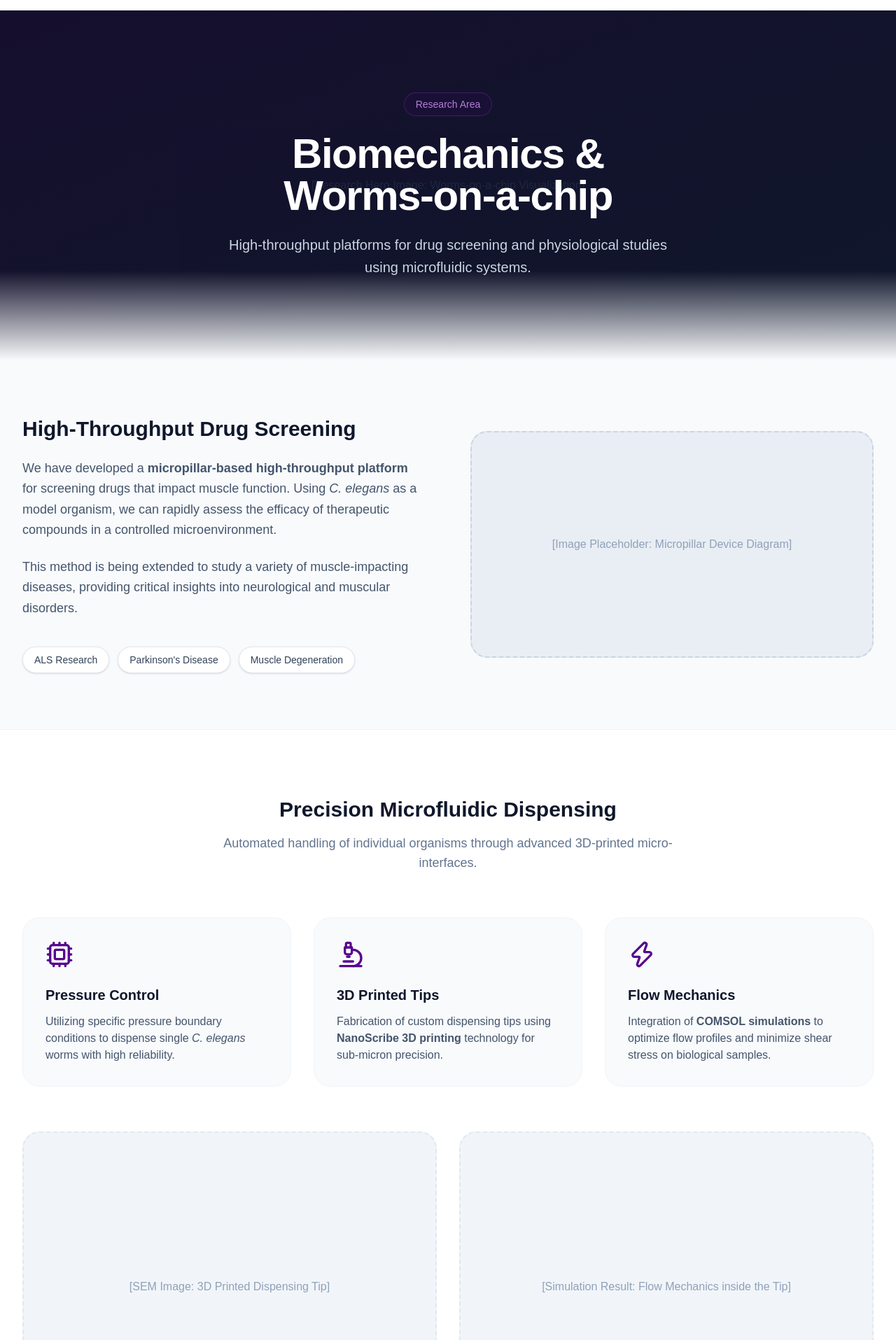
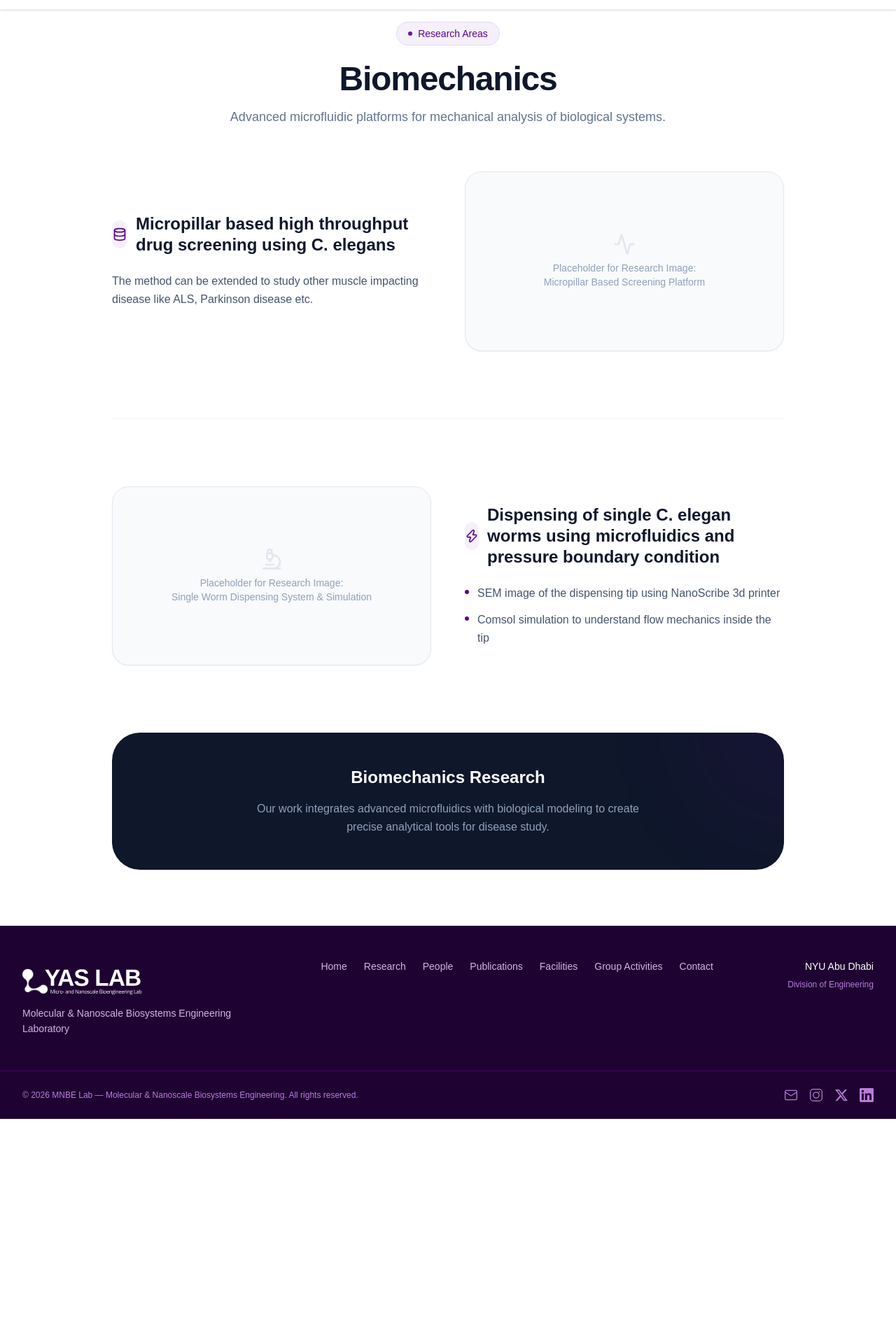
Before and after one commit to tinaytini/mnbe-lab, a Next.js app: page /research/biomechanics in a window 1280 px wide. Shown: the part 65-1980 px from the top of the page at 70% size. After the commit the page ends 1664 px from the top, so only its background shows below. Built offline with nearby package versions, Linux system fonts and the light colour scheme.

Commit message:
Refine Biomechanics page with exact text from source

```diff
--- a/src/app/research/biomechanics/page.tsx
+++ b/src/app/research/biomechanics/page.tsx
@@ -1,119 +1,94 @@
 import React from "react";
-import { Activity, Zap, Layers, Microscope, Target, Cpu } from "lucide-react";
+import { Activity, Microscope, Zap, Database } from "lucide-react";
 
 export default function BiomechanicsPage() {
     return (
-        <main className="bg-slate-50 pt-20">
-            {/* Hero Section */}
-            <section className="relative h-[500px] flex items-center justify-center bg-slate-900 overflow-hidden">
-                <div className="absolute inset-0 opacity-40">
-                    <div className="w-full h-full bg-linear-to-br from-brand-900 to-slate-900 flex items-center justify-center text-slate-700">
-                        {/* Placeholder for Hero Image */}
-                        [Research Hero Image: Worms-on-a-chip Visualization]
-                    </div>
-                </div>
-                <div className="relative z-10 text-center px-6 max-w-4xl">
-                    <span className="inline-flex items-center gap-2 px-4 py-1.5 rounded-full border border-brand-400/30 bg-brand-500/10 text-brand-300 text-sm font-medium mb-6 backdrop-blur-md">
-                        Research Area
-                    </span>
-                    <h1 className="text-4xl sm:text-6xl font-bold text-white tracking-tight mb-6">
-                        Biomechanics & <br className="hidden sm:block" /> Worms-on-a-chip
-                    </h1>
-                    <p className="text-xl text-slate-300 max-w-2xl mx-auto leading-relaxed">
-                        High-throughput platforms for drug screening and physiological studies using microfluidic systems.
-                    </p>
-                </div>
-                <div className="absolute bottom-0 left-0 right-0 h-32 bg-linear-to-t from-slate-50 to-transparent" />
+        <main className="bg-white pt-24 pb-20">
+            {/* Header section similar to the original */}
+            <section className="max-w-5xl mx-auto px-6 lg:px-8 text-center mb-16">
+                <span className="inline-flex items-center gap-2 px-4 py-1.5 rounded-full border border-brand-100 bg-brand-50 text-brand-500 text-sm font-medium mb-6">
+                    <span className="w-1.5 h-1.5 rounded-full bg-brand-500 animate-pulse" />
+                    Research Areas
+                </span>
+                <h1 className="text-4xl sm:text-5xl font-bold text-slate-900 tracking-tight mb-4">
+                    Biomechanics
+                </h1>
+                <p className="text-lg text-slate-500 max-w-2xl mx-auto">
+                    Advanced microfluidic platforms for mechanical analysis of biological systems.
+                </p>
             </section>
 
-            {/* Main Project: Micropillar-based Screening */}
-            <section className="max-w-7xl mx-auto px-6 lg:px-8 py-20">
-                <div className="grid grid-cols-1 lg:grid-cols-2 gap-16 items-center">
+            {/* Exact Content Sections */}
+            <div className="max-w-5xl mx-auto px-6 lg:px-8 space-y-24">
+
+                {/* Section 1 */}
+                <section className="grid grid-cols-1 lg:grid-cols-2 gap-12 items-center">
                     <div>
-                        <h2 className="text-3xl font-bold text-slate-900 mb-6">High-Throughput Drug Screening</h2>
-                        <div className="space-y-6 text-lg text-slate-600 leading-relaxed">
+                        <div className="flex items-center gap-3 mb-6">
+                            <div className="w-10 h-10 rounded-xl bg-brand-50 flex items-center justify-center text-brand-500">
+                                <Database className="w-5 h-5" />
+                            </div>
+                            <h2 className="text-2xl font-bold text-slate-900 leading-tight">
+                                Micropillar based high throughput drug screening using C. elegans
+                            </h2>
+                        </div>
+                        <div className="space-y-4 text-slate-600 leading-relaxed">
                             <p>
-                                We have developed a <strong>micropillar-based high-throughput platform</strong> for screening drugs that impact muscle function. Using <em>C. elegans</em> as a model organism, we can rapidly assess the efficacy of therapeutic compounds in a controlled microenvironment.
-                            </p>
-                            <p>
-                                This method is being extended to study a variety of muscle-impacting diseases, providing critical insights into neurological and muscular disorders.
-                            </p>
-                        </div>
-
-                        <div className="mt-10 flex flex-wrap gap-3">
-                            <span className="px-4 py-2 bg-white border border-slate-200 rounded-full text-sm font-medium text-slate-700 shadow-sm">ALS Research</span>
-                            <span className="px-4 py-2 bg-white border border-slate-200 rounded-full text-sm font-medium text-slate-700 shadow-sm">Parkinson&apos;s Disease</span>
-                            <span className="px-4 py-2 bg-white border border-slate-200 rounded-full text-sm font-medium text-slate-700 shadow-sm">Muscle Degeneration</span>
-                        </div>
-                    </div>
-
-                    <div className="aspect-video rounded-3xl bg-slate-200 flex items-center justify-center text-slate-400 border-2 border-dashed border-slate-300 relative overflow-hidden group">
-                        <div className="absolute inset-0 bg-slate-100 opacity-50 group-hover:opacity-70 transition-opacity" />
-                        <span className="relative z-10 font-medium">[Image Placeholder: Micropillar Device Diagram]</span>
-                    </div>
-                </div>
-            </section>
-
-            {/* Secondary Project: Single Worm Dispensing */}
-            <section className="bg-white py-24 border-y border-slate-100">
-                <div className="max-w-7xl mx-auto px-6 lg:px-8">
-                    <div className="text-center mb-16">
-                        <h2 className="text-3xl font-bold text-slate-900 mb-4">Precision Microfluidic Dispensing</h2>
-                        <p className="text-lg text-slate-500 max-w-2xl mx-auto">
-                            Automated handling of individual organisms through advanced 3D-printed micro-interfaces.
-                        </p>
-                    </div>
-
-                    <div className="grid grid-cols-1 md:grid-cols-3 gap-8">
-                        <div className="p-8 bg-slate-50 rounded-3xl border border-slate-100">
-                            <Cpu className="w-10 h-10 text-brand-500 mb-6" />
-                            <h3 className="text-xl font-bold text-slate-900 mb-3">Pressure Control</h3>
-                            <p className="text-slate-600">
-                                Utilizing specific pressure boundary conditions to dispense single <em>C. elegans</em> worms with high reliability.
-                            </p>
-                        </div>
-                        <div className="p-8 bg-slate-50 rounded-3xl border border-slate-100">
-                            <Microscope className="w-10 h-10 text-brand-500 mb-6" />
-                            <h3 className="text-xl font-bold text-slate-900 mb-3">3D Printed Tips</h3>
-                            <p className="text-slate-600">
-                                Fabrication of custom dispensing tips using <strong>NanoScribe 3D printing</strong> technology for sub-micron precision.
-                            </p>
-                        </div>
-                        <div className="p-8 bg-slate-50 rounded-3xl border border-slate-100">
-                            <Zap className="w-10 h-10 text-brand-500 mb-6" />
-                            <h3 className="text-xl font-bold text-slate-900 mb-3">Flow Mechanics</h3>
-                            <p className="text-slate-600">
-                                Integration of <strong>COMSOL simulations</strong> to optimize flow profiles and minimize shear stress on biological samples.
+                                The method can be extended to study other muscle impacting disease like ALS, Parkinson disease etc.
                             </p>
                         </div>
                     </div>
-
-                    <div className="mt-16 grid grid-cols-1 sm:grid-cols-2 gap-8">
-                        <div className="aspect-[4/3] rounded-3xl bg-slate-100 flex items-center justify-center text-slate-400 border-2 border-dashed border-slate-200">
-                            <span className="font-medium px-6 text-center">[SEM Image: 3D Printed Dispensing Tip]</span>
-                        </div>
-                        <div className="aspect-[4/3] rounded-3xl bg-slate-100 flex items-center justify-center text-slate-400 border-2 border-dashed border-slate-200">
-                            <span className="font-medium px-6 text-center">[Simulation Result: Flow Mechanics inside the Tip]</span>
+                    <div className="rounded-3xl bg-slate-50 border border-slate-200 aspect-video flex items-center justify-center text-slate-400 font-medium overflow-hidden shadow-xs hover:border-brand-200 transition-colors cursor-help">
+                        <div className="flex flex-col items-center gap-2 text-center px-6">
+                            <Activity className="w-8 h-8 opacity-20" />
+                            <p className="text-sm">Placeholder for Research Image: <br/> Micropillar Based Screening Platform</p>
                         </div>
                     </div>
-                </div>
-            </section>
+                </section>
 
-            {/* Call to Action/Summary */}
-            <section className="max-w-5xl mx-auto px-6 lg:px-8 py-24 text-center">
-                <div className="p-12 rounded-[3rem] bg-brand-600 text-white relative overflow-hidden">
-                    <div className="absolute top-0 right-0 w-64 h-64 bg-brand-400/20 rounded-full blur-3xl -mr-32 -mt-32" />
-                    <h3 className="text-3xl font-bold mb-6 relative z-10">Advancing Biological Analysis</h3>
-                    <p className="text-brand-100 text-lg mb-8 max-w-2xl mx-auto relative z-10 leading-relaxed font-light">
-                        Our biomechanics research bridges the gap between engineering and biology, providing new tools for researchers to study disease progression and treatment effectiveness.
+                <hr className="border-slate-100" />
+
+                {/* Section 2 */}
+                <section className="grid grid-cols-1 lg:grid-cols-2 gap-12 items-center">
+                    <div className="lg:order-2">
+                        <div className="flex items-center gap-3 mb-6">
+                            <div className="w-10 h-10 rounded-xl bg-brand-50 flex items-center justify-center text-brand-500">
+                                <Zap className="w-5 h-5" />
+                            </div>
+                            <h2 className="text-2xl font-bold text-slate-900 leading-tight">
+                                Dispensing of single C. elegan worms using microfluidics and pressure boundary condition
+                            </h2>
+                        </div>
+                        <div className="space-y-4 text-slate-600 leading-relaxed">
+                            <ul className="space-y-3">
+                                <li className="flex items-start gap-3">
+                                    <div className="w-1.5 h-1.5 rounded-full bg-brand-500 mt-2 shrink-0" />
+                                    <span>SEM image of the dispensing tip using NanoScribe 3d printer</span>
+                                </li>
+                                <li className="flex items-start gap-3">
+                                    <div className="w-1.5 h-1.5 rounded-full bg-brand-500 mt-2 shrink-0" />
+                                    <span>Comsol simulation to understand flow mechanics inside the tip</span>
+                                </li>
+                            </ul>
+                        </div>
+                    </div>
+                    <div className="lg:order-1 rounded-3xl bg-slate-50 border border-slate-200 aspect-video flex items-center justify-center text-slate-400 font-medium overflow-hidden shadow-xs hover:border-brand-200 transition-colors cursor-help">
+                        <div className="flex flex-col items-center gap-2 text-center px-6">
+                            <Microscope className="w-8 h-8 opacity-20" />
+                            <p className="text-sm">Placeholder for Research Image: <br/> Single Worm Dispensing System & Simulation</p>
+                        </div>
+                    </div>
+                </section>
+
+                {/* Footer style engagement */}
+                <section className="bg-slate-900 rounded-[2.5rem] p-12 text-center relative overflow-hidden">
+                    <div className="absolute top-0 right-0 w-64 h-64 bg-brand-500/10 rounded-full blur-3xl -mr-32 -mt-32" />
+                    <h3 className="text-2xl font-bold text-white mb-4 relative z-10">Biomechanics Research</h3>
+                    <p className="text-slate-400 max-w-xl mx-auto leading-relaxed relative z-10">
+                        Our work integrates advanced microfluidics with biological modeling to create precise analytical tools for disease study.
                     </p>
-                    <div className="flex justify-center gap-4 relative z-10">
-                        <Activity className="w-8 h-8 opacity-50" />
-                        <Layers className="w-8 h-8 opacity-50" />
-                        <Microscope className="w-8 h-8 opacity-50" />
-                    </div>
-                </div>
-            </section>
+                </section>
+            </div>
         </main>
     );
 }
```
